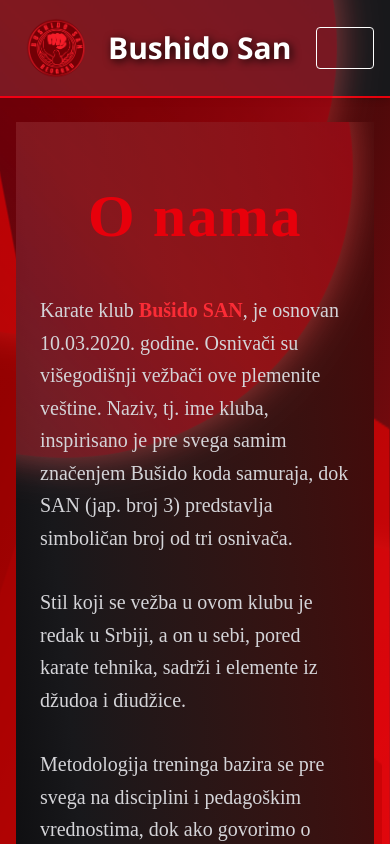
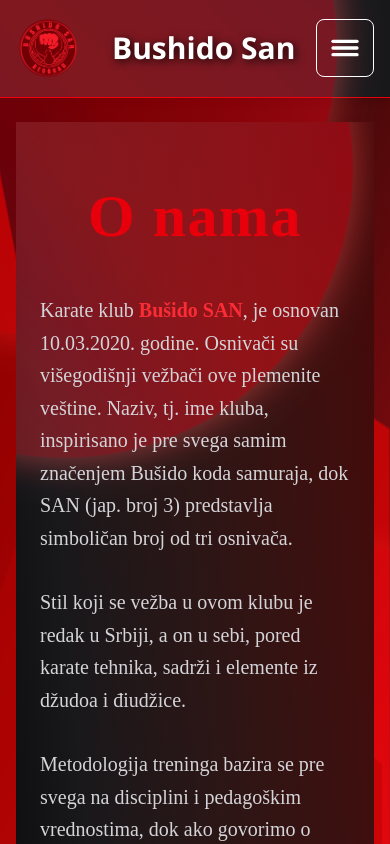
Before and after one commit to AleksandarBlazevski/bushidofinal, a Next.js app: page /about in a window 390 px wide. Built offline with nearby package versions, Linux system fonts and the light colour scheme.

Commit message:
mobilna verzija navbar

```diff
--- a/app/about/page.tsx
+++ b/app/about/page.tsx
@@ -128,7 +128,9 @@ export default function AboutPage() {
         </h2>
 
         <div className="grid grid-cols-1 sm:grid-cols-2 lg:grid-cols-4 gap-10">
-          {trainers.map((trainer, index) => (
+          {trainers.map((trainer, index) => {
+            const isOpen = openIndex === index;
+            return (
               <div
                 key={index}
                 onClick={() => toggleCard(index)}
@@ -153,11 +155,16 @@ export default function AboutPage() {
                   )}
                 </h3>
 
-              {openIndex === index ? (
                 <div
-                  className="text-zinc-300 text-lg leading-relaxed max-w-xs text-center"
-                  style={{ transition: "all 0.3s ease" }}
+                  style={{
+                    maxHeight: isOpen ? 500 : 0,
+                    overflow: "hidden",
+                    transition: "max-height 0.3s ease",
+                    width: "100%",
+                  }}
                 >
+                  {isOpen && (
+                    <div className="text-zinc-300 text-lg leading-relaxed max-w-xs text-center mx-auto">
                       <p className="mb-3 font-semibold">
                         Rođen: {trainer.birthDate}, {trainer.birthPlace}
                       </p>
@@ -167,13 +174,17 @@ export default function AboutPage() {
                         </p>
                       ))}
                     </div>
-              ) : (
-                <p className="text-lg text-zinc-400 italic max-w-xs text-center select-none">
+                  )}
+                </div>
+
+                {!isOpen && (
+                  <p className="text-lg text-zinc-400 italic max-w-xs text-center select-none mt-4">
                     Klikni za detalje
                   </p>
                 )}
               </div>
-          ))}
+            );
+          })}
         </div>
 
         {/* Sekcija termini treninga sa glow efekt */}
--- a/src/components/Navbar.tsx
+++ b/src/components/Navbar.tsx
@@ -19,41 +19,32 @@ export default function Navbar() {
       className="bg-zinc-900 text-white shadow-md border-b border-red-600"
       style={{ fontFamily: "'Segoe UI', Tahoma, Geneva, Verdana, sans-serif" }}
     >
-      <div className="w-full flex justify-between items-center py-4 px-0 md:px-4">
-        {/* Лого и текст */}
-        <div className="flex items-center space-x-3 flex-shrink-0 pl-4 md:pl-0">
-          <Link href="/">
+      <div className="flex items-center justify-between py-4 pl-0 pr-4 md:pr-8">
+        {/* Лого и Bushido San - буквално скроз лево */}
+        <Link href="/" className="flex items-center space-x-4 flex-shrink-0 ml-0">
           <img
             src="/logosku.png"
             alt="Bushido San Logo"
-              className="w-20 max-h-16 object-contain cursor-pointer transition-shadow duration-300 hover:drop-shadow-[0_0_10px_rgba(239,68,68,0.9)]"
+            className="w-24 max-h-16 object-contain cursor-pointer transition-shadow duration-300 hover:drop-shadow-[0_0_10px_rgba(239,68,68,0.9)]"
           />
-          </Link>
-          <Link href="/">
           <span
             className="
-                text-3xl font-bold text-white select-none cursor-pointer
+              text-3xl font-bold text-white select-none
               drop-shadow-[2px_2px_4px_rgba(0,0,0,0.85)]
-                transition duration-300
-                hover:drop-shadow-[0_0_12px_rgba(239,68,68,0.9)]
+              transition duration-300 hover:drop-shadow-[0_0_12px_rgba(239,68,68,0.9)]
             "
           >
             Bushido San
           </span>
         </Link>
-        </div>
 
-        {/* Мени за десктоп */}
-        <ul className="hidden md:flex space-x-6 text-base md:text-lg font-medium max-w-[calc(100%-240px)] overflow-x-auto pr-4">
+        {/* Desktop мени - скроз десно */}
+        <ul className="hidden md:flex space-x-6 text-base md:text-lg font-medium whitespace-nowrap">
           {navLinks.map(({ href, label }) => (
             <li key={href}>
               <Link
                 href={href}
-                className="
-                  hover:text-red-500 transition-colors duration-300
-                  hover:drop-shadow-[0_0_6px_rgba(239,68,68,0.7)]
-                  whitespace-nowrap
-                "
+                className="hover:text-red-500 transition-colors duration-300 hover:drop-shadow-[0_0_6px_rgba(239,68,68,0.7)]"
                 onClick={() => setMenuOpen(false)}
               >
                 {label}
@@ -62,42 +53,46 @@ export default function Navbar() {
           ))}
         </ul>
 
-        {/* Hamburger за мобилен */}
+        {/* Мобилен toggle копче */}
         <button
-          className="md:hidden flex items-center px-4 py-2 border border-white rounded text-white hover:text-red-500 hover:border-red-500 transition mr-4 focus:outline-none"
+          className="md:hidden flex items-center justify-center p-3 border border-white rounded-lg text-white hover:text-red-500 hover:border-red-500 transition focus:outline-none"
           onClick={() => setMenuOpen(!menuOpen)}
           aria-label="Toggle menu"
         >
-          <svg className="fill-current h-6 w-6" viewBox="0 0 24 24">
+          <svg
+            className="w-8 h-8"
+            viewBox="0 0 24 24"
+            fill="none"
+            stroke="currentColor"
+            strokeWidth="2.5"
+            strokeLinecap="round"
+            strokeLinejoin="round"
+          >
             {menuOpen ? (
-              <path
-                fillRule="evenodd"
-                clipRule="evenodd"
-                d="M18.3 5.71a1 1 0 00-1.41-1.42L12 9.17 7.11 4.29A1 1 0 105.7 5.7L10.59 10.6 5.7 15.5a1 1 0 001.41 1.42L12 12.83l4.89 4.89a1 1 0 001.41-1.42l-4.88-4.89 4.89-4.89z"
-              />
+              <path d="M18 6L6 18M6 6l12 12" />
             ) : (
-              <path d="M4 6h16M4 12h16M4 18h16" />
+              <>
+                <path d="M3 7h18" />
+                <path d="M3 12h18" />
+                <path d="M3 17h18" />
+              </>
             )}
           </svg>
         </button>
       </div>
 
-      {/* Мобилно мени - анимирано */}
+      {/* Мобилно мени */}
       <div
-        className={`md:hidden bg-zinc-800 border-t border-red-600 overflow-auto transition-max-height duration-300 ease-in-out px-4 ${
-          menuOpen ? "max-h-96 py-4" : "max-h-0 py-0"
+        className={`md:hidden bg-zinc-800 border-t border-red-600 overflow-hidden transition-[max-height,opacity] duration-300 ease-in-out ${
+          menuOpen ? "max-h-96 opacity-100 py-4" : "max-h-0 opacity-0 py-0"
         }`}
       >
-        <ul className="space-y-4">
+        <ul className="space-y-4 px-4">
           {navLinks.map(({ href, label }) => (
             <li key={href}>
               <Link
                 href={href}
-                className="
-                  block text-white text-lg
-                  hover:text-red-500
-                  transition-colors duration-300
-                "
+                className="block text-white text-lg hover:text-red-500 transition-colors duration-300"
                 onClick={() => setMenuOpen(false)}
               >
                 {label}
```
Lines whose indentation alone changed are shown as unchanged.
